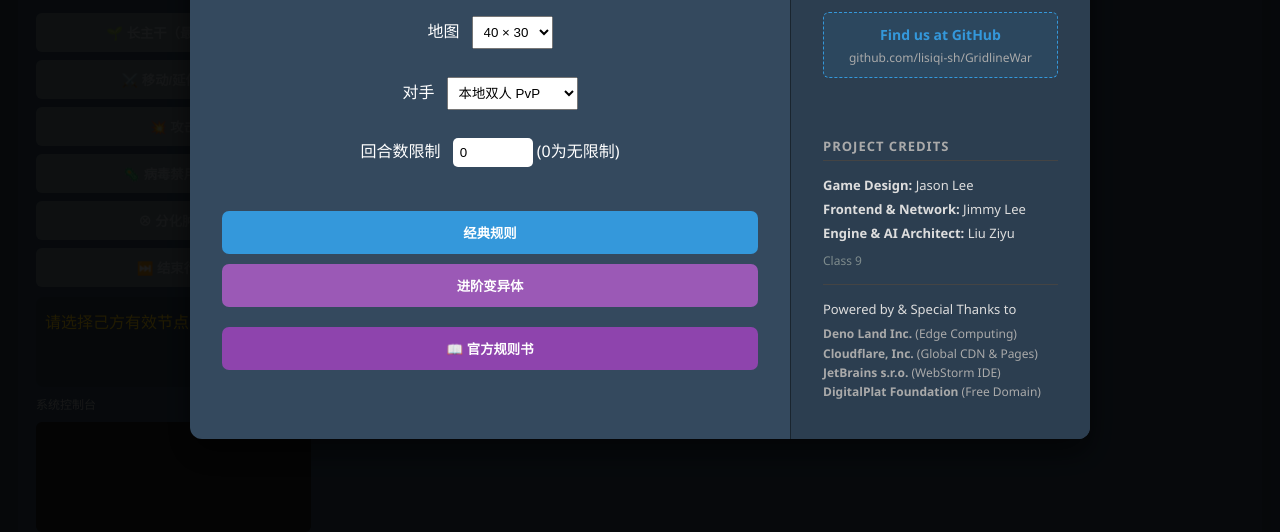
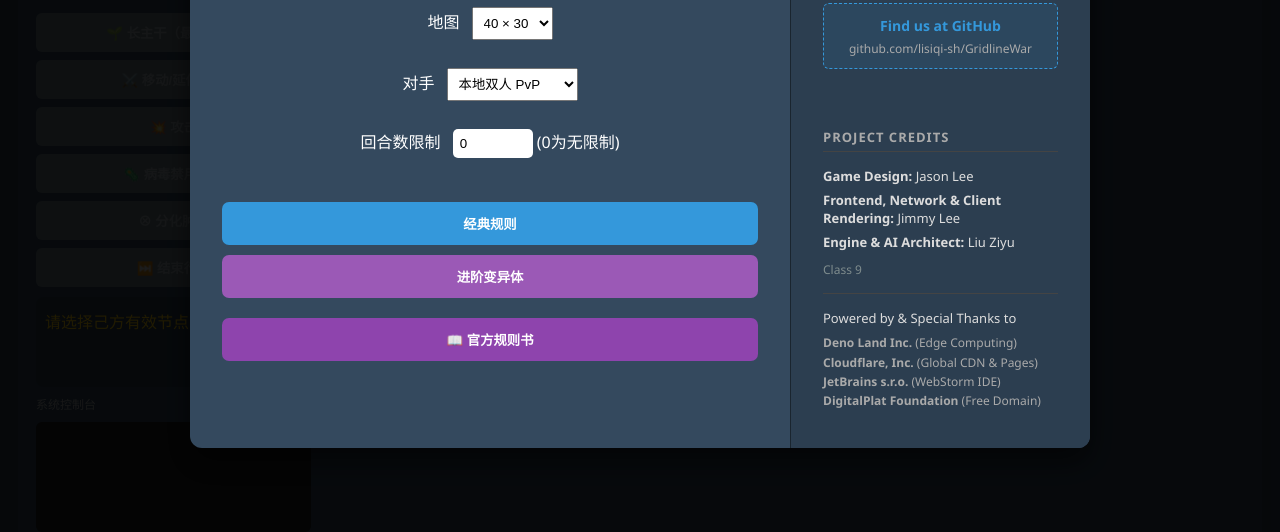
Before and after one commit to Li-eses/GridlineWar, a website with bundled scripts: page index.html in a window 1280 px wide. Shown: the part 268-800 px from the top of the page. Built offline with nearby package versions, Linux system fonts and the light colour scheme.

Commit message:
username test

```diff
--- a/index.html
+++ b/index.html
@@ -84,7 +84,7 @@
             <div class="credits">
                 <h3>PROJECT CREDITS</h3>
                 <p><strong>Game Design:</strong> Jason Lee</p>
-                <p><strong>Frontend & Network:</strong> Jimmy Lee</p>
+                <p><strong>Frontend, Network & Client Rendering:</strong> Jimmy Lee</p>
                 <p><strong>Engine & AI Architect:</strong> Liu Ziyu</p>
                 <p style="margin-top: 10px; color: #7f8c8d; font-size: 12px;">Class 9</p>
 
```
